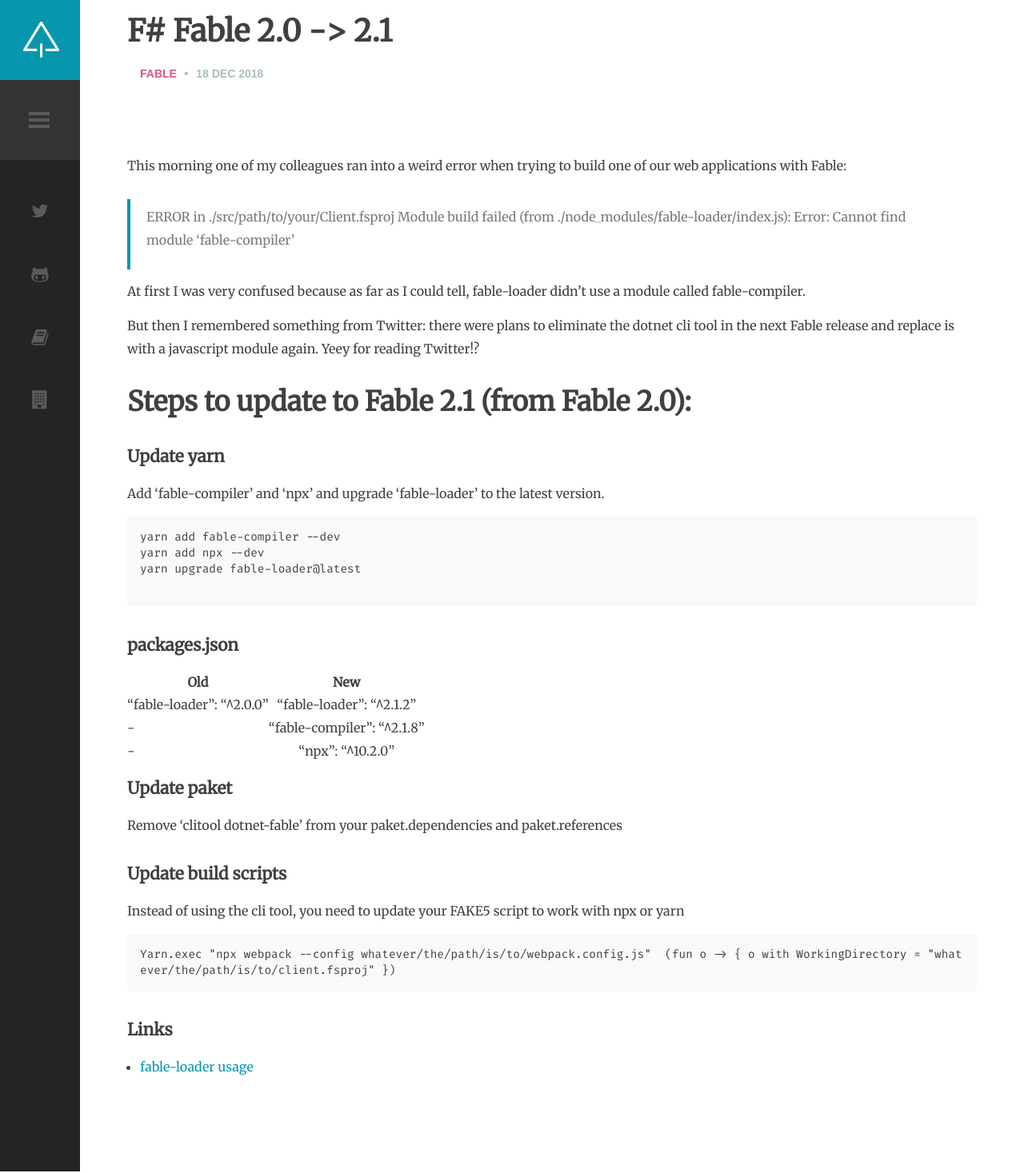
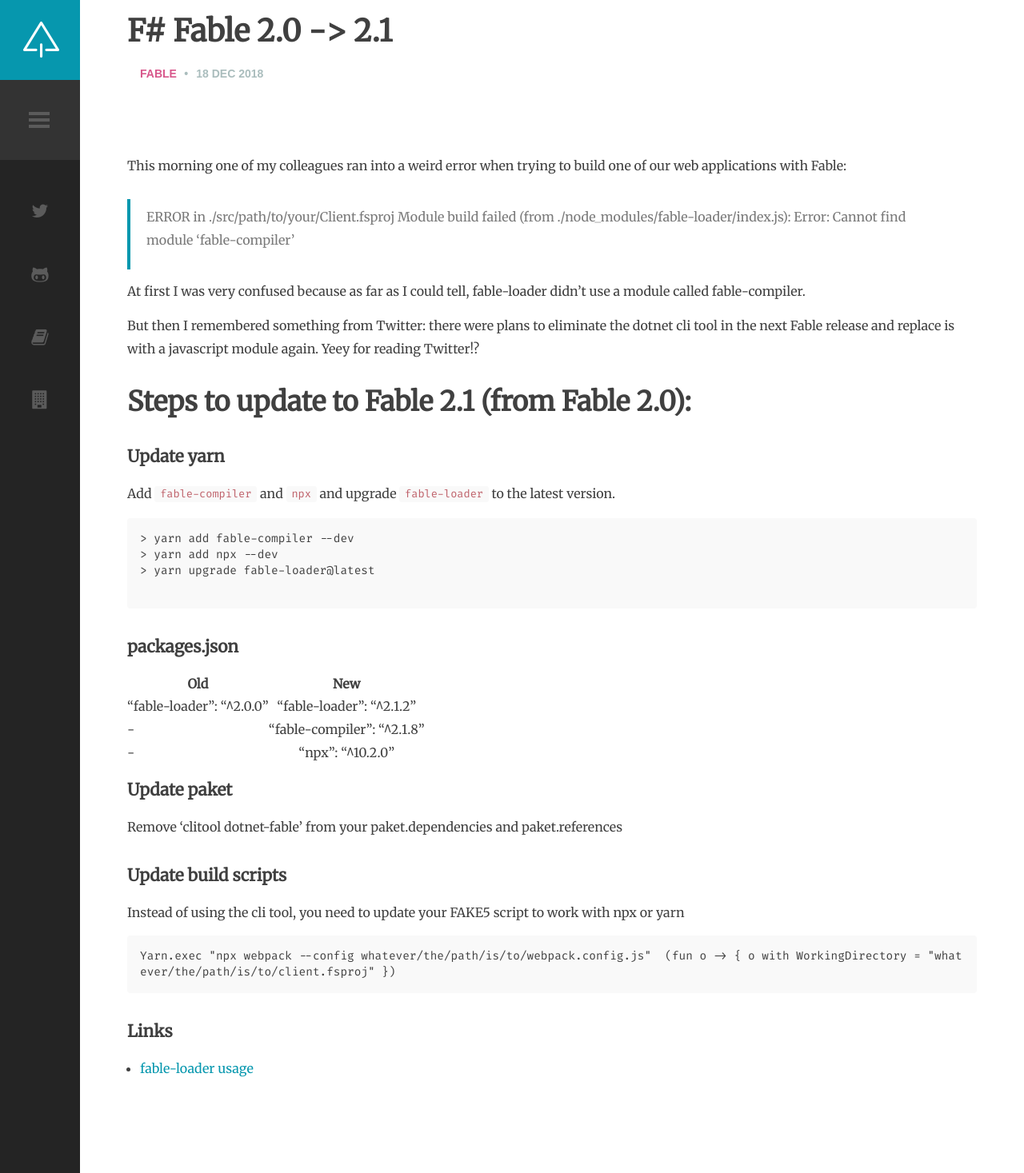
Before and after one commit to selketjah/selketjah.github.io, a Jekyll site: the page built from _posts/2018-12-18-migrate-to-fable21.md, in a window 1280 px wide. Shown: the whole page at 80% size. Built offline with Jekyll 4.4.1, drawn with Linux system fonts in a browser that asks for light colours; comment, search, counter and statistics services are not loaded.

````diff
--- a/_posts/2018-12-18-migrate-to-fable21.md
+++ b/_posts/2018-12-18-migrate-to-fable21.md
@@ -24,22 +24,22 @@ But then I remembered something from Twitter: there were plans to eliminate the
 
 ### Update yarn
 
-Add 'fable-compiler' and 'npx' and upgrade 'fable-loader' to the latest version.
+Add `fable-compiler` and `npx` and upgrade `fable-loader` to the latest version.
 
 ```
-yarn add fable-compiler --dev
-yarn add npx --dev
-yarn upgrade fable-loader@latest
+> yarn add fable-compiler --dev
+> yarn add npx --dev
+> yarn upgrade fable-loader@latest
 
 ```
 
 ### packages.json
 
-| Old        | New           |
-| ------------- |:-------------:|
-| "fable-loader": "^2.0.0" | "fable-loader": "^2.1.2" |
+| Old                      | New                        |
+| -------------------------|:--------------------------:|
+| "fable-loader": "^2.0.0" | "fable-loader": "^2.1.2"   |
 | -                        | "fable-compiler": "^2.1.8" |
-| -                        | "npx": "^10.2.0" |
+| -                        | "npx": "^10.2.0"           |
 
 
 ### Update paket
````
